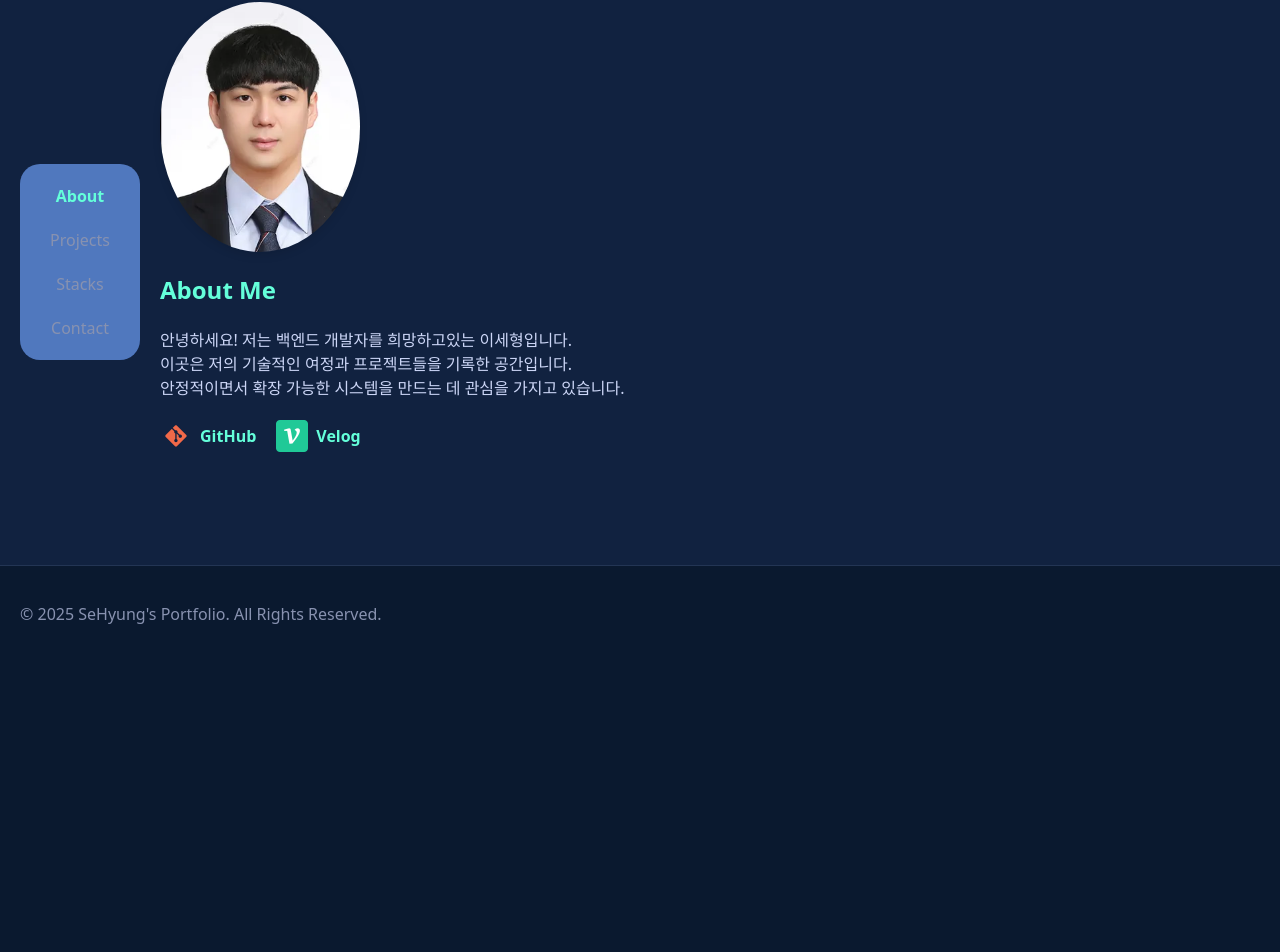
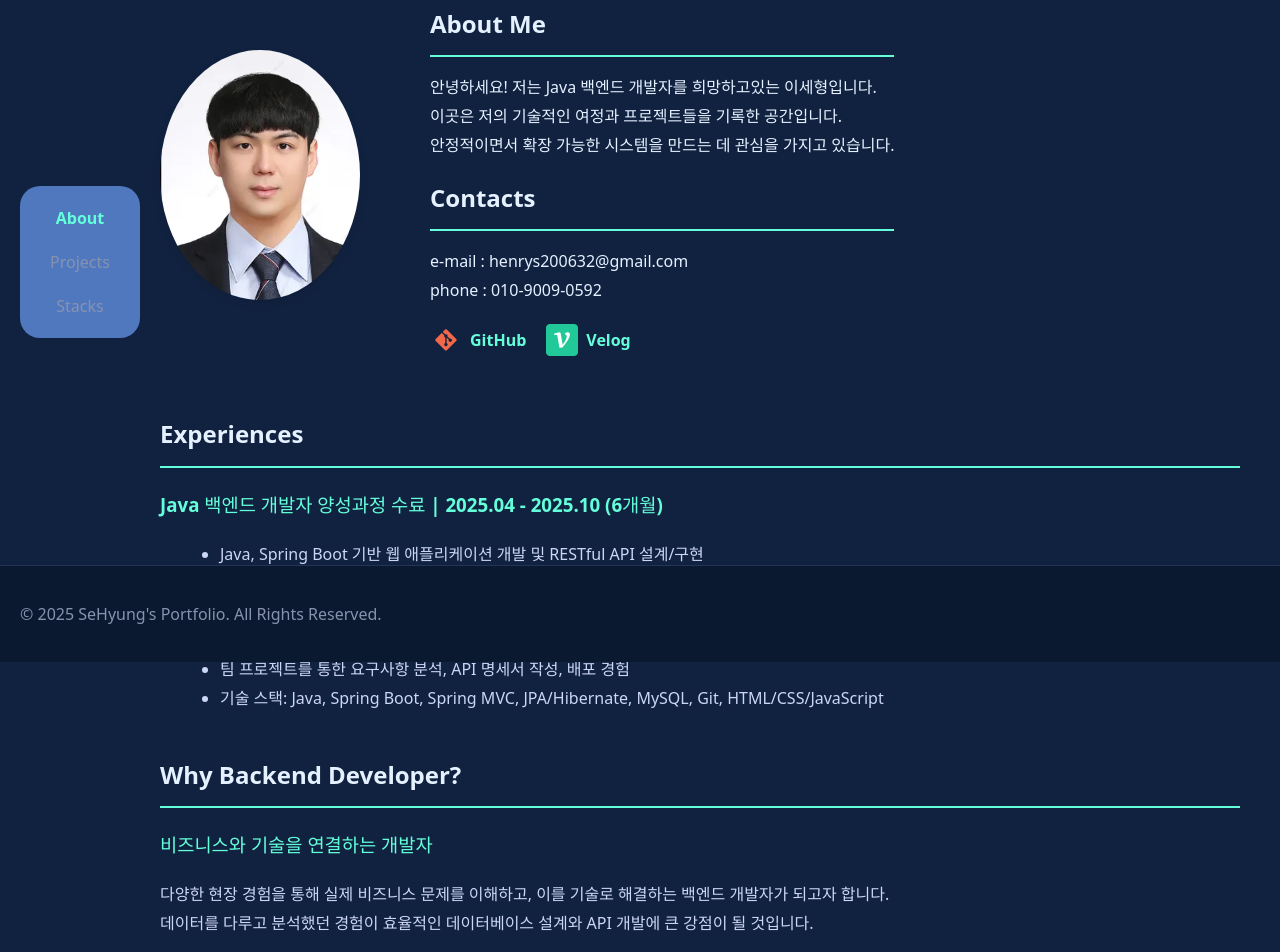
Before and after one commit to sh-Dang/portfolio, a React (Vite) app: page /portfolio/about in a window 1280 px wide. Shown: the part 138-1090 px from the top of the page. Before the commit the page ends 800 px from the top, so only its background shows below. Built offline with nearby package versions, Linux system fonts and the light colour scheme.

Commit message:
experiences 및 자기pr  텍스트 추가 contact 컴포넌트 삭제

```diff
--- a/src/App.jsx
+++ b/src/App.jsx
@@ -6,7 +6,6 @@ import Header from './components/Header';
 import About from './pages/About';
 import Projects from './pages/Projects';
 import Skills from './pages/Skills';
-import Contact from './pages/Contact';
 import Footer from './components/Footer';
 import './App.css';
 
@@ -26,7 +25,6 @@ function App() {
                 <Route path="/about" element={<About />} />
                 <Route path="/projects" element={<Projects />} />
                 <Route path="/skills" element={<Skills />} />
-                <Route path="/contact" element={<Contact />} />
               </Routes>
             </AnimatePresence>
           </main>
--- a/src/components/Sidebar.jsx
+++ b/src/components/Sidebar.jsx
@@ -9,7 +9,6 @@ const Sidebar = () => {
         <NavLink to="/about" className={({ isActive }) => isActive ? "active" : ""}>About</NavLink>
         <NavLink to="/projects" className={({ isActive }) => isActive ? "active" : ""}>Projects</NavLink>
         <NavLink to="/skills" className={({ isActive }) => isActive ? "active" : ""}>Stacks</NavLink>
-        <NavLink to="/contact" className={({ isActive }) => isActive ? "active" : ""}>Contact</NavLink>
       </nav>
     </div>
   );
--- a/src/pages/About.css
+++ b/src/pages/About.css
@@ -1,21 +1,41 @@
 .section {
   padding: 20px;
+  line-height: 1.8;
+}
+
+.about-me-container{
+  display: flex;
+  align-items: flex-start;
 }
 
 .profile-photo {
-  display: block;
-  margin: 0 0 20px 0; /* Left-align the image */
   max-width: 200px;
   height: auto;
-  border-radius: 50%; /* Optional: for a circular image */
-  box-shadow: 0 4px 8px rgba(0, 0, 0, 0.1); /* Optional: for a subtle shadow */
+  border-radius: 50%;
+  box-shadow: 0 4px 8px rgba(0, 0, 0, 0.1);
+  margin-right: 20px;
+  margin-top: 3rem;
+}
+
+.about-me-container .about-me-text h2 {
+  color: #e6f1ff;
+  border-bottom: none;
+  padding-bottom: 10px;
+  margin-top: 0;
+  margin-bottom: 10px;
+  border-bottom: 2px solid #64ffda;
+}
+
+.about-me-text {
+  color: #e6f1ff;
+  margin-left: 50px;
 }
 
 .social-links {
   display: flex;
   gap: 20px;
   margin-top: 20px;
-  justify-content: flex-start; /* Align to the left */
+  justify-content: flex-start;
 }
 
 .social-link {
@@ -36,3 +56,25 @@
   height: 32px;
   margin-right: 8px;
 }
+
+.section .section-content h2 {
+    border-bottom: 2px solid #64ffda;
+    padding-bottom: 10px;
+    margin-top: 40px;
+    margin-bottom: 20px;
+    color: #e6f1ff;
+}
+
+.section-content h3 {
+    color: #64ffda;
+    margin-top: 20px;
+}
+
+.experience-item ul {
+    list-style-type: disc;
+    margin-left: 20px;
+}
+
+.why-backend-item {
+    margin-bottom: 20px;
+}
--- a/src/pages/About.jsx
+++ b/src/pages/About.jsx
@@ -33,13 +33,21 @@ const About = () => {
       transition={pageTransition}
       className="section"
     >
+      <div className="about-me-container">
         <img src={`${import.meta.env.BASE_URL}leesphoto.png`} alt="이세형 사진" className="profile-photo" />
+
+        <div className="about-me-text">
           <h2>About Me</h2>
           <p>
-        안녕하세요! 저는 백엔드 개발자를 희망하고있는 이세형입니다.<br></br>
+            안녕하세요! 저는 Java 백엔드 개발자를 희망하고있는 이세형입니다.<br></br>
             이곳은 저의 기술적인 여정과 프로젝트들을 기록한 공간입니다.<br></br>
             안정적이면서 확장 가능한 시스템을 만드는 데 관심을 가지고 있습니다.
           </p>
+          <h2>Contacts</h2>
+          <p>
+            e-mail : henrys200632@gmail.com<br></br>
+            phone : 010-9009-0592
+
       <div className="social-links">
         <a href="https://github.com/sh-Dang" target="_blank" rel="noopener noreferrer" className="social-link">
           <img src={`${import.meta.env.BASE_URL}gitlogo.png`} alt="GitHub" className="social-icon" />
@@ -50,6 +58,50 @@ const About = () => {
           <span>Velog</span>
         </a>
       </div>
+
+          </p>
+        </div>
+      </div>
+
+      <div className="section-content">
+        <h2>Experiences</h2>
+        <div className="experience-item">
+          <h3>Java 백엔드 개발자 양성과정 수료 | 2025.04 - 2025.10 (6개월)</h3>
+          <ul>
+            <li>Java, Spring Boot 기반 웹 애플리케이션 개발 및 RESTful API 설계/구현</li>
+            <li>MySQL을 활용한 데이터베이스 설계, 쿼리 최적화 및 트랜잭션 관리</li>
+            <li>Git을 통한 버전 관리 및 협업 개발 프로세스 경험</li>
+            <li>MVC 패턴을 적용한 유지보수 가능한 코드 작성</li>
+            <li>팀 프로젝트를 통한 요구사항 분석, API 명세서 작성, 배포 경험</li>
+            <li><strong>기술 스택</strong>: Java, Spring Boot, Spring MVC, JPA/Hibernate, MySQL, Git, HTML/CSS/JavaScript</li>
+          </ul>
+        </div>
+
+        <h2>Why Backend Developer?</h2>
+        <div className="why-backend-item">
+          <h3>비즈니스와 기술을 연결하는 개발자</h3>
+          <p>
+            다양한 현장 경험을 통해 실제 비즈니스 문제를 이해하고, 이를 기술로 해결하는 백엔드 개발자가 되고자 합니다.<br />
+            데이터를 다루고 분석했던 경험이 효율적인 데이터베이스 설계와 API 개발에 큰 강점이 될 것입니다.
+          </p>
+        </div>
+        <div className="why-backend-item">
+          <h3>검증된 꾸준함과 책임감</h3>
+          <p>
+            초·중·고 12년 개근으로 입증된 성실함과 일관성<br />
+            장기적인 목표를 위해 끈기 있게 학습하고 성장하는 자세<br />
+            맡은 코드와 시스템에 대한 책임감 있는 관리 및 유지보수 의지
+          </p>
+        </div>
+        <div className="why-backend-item">
+          <h3>빠른 학습 능력과 문제 해결 마인드</h3>
+          <p>
+            새로운 기술 습득에 대한 적극적인 태도<br />
+            다양한 실무 경험을 통해 길러진 상황 대처 능력과 문제 해결 능력<br />
+            사용자 관점에서 생각하고 최적의 솔루션을 찾는 개발자
+          </p>
+        </div>
+      </div>
     </motion.div>
   );
 };
--- a/src/pages/Contact.css
+++ /dev/null
@@ -1,3 +0,0 @@
-.section {
-  padding: 20px;
-}
--- a/src/pages/Contact.jsx
+++ /dev/null
@@ -1,48 +0,0 @@
-import React from 'react';
-import { motion } from 'framer-motion';
-import './Contact.css';
-
-const pageVariants = {
-  initial: {
-    opacity: 0,
-    y: '-100vh',
-  },
-  in: {
-    opacity: 1,
-    y: 0,
-  },
-  out: {
-    opacity: 0,
-    y: '100vh',
-  },
-};
-
-const pageTransition = {
-  type: 'tween',
-  ease: 'easeInOut',
-  duration: 0.5,
-};
-
-const Contact = () => {
-  return (
-    <motion.div
-      initial="initial"
-      animate="in"
-      exit="out"
-      variants={pageVariants}
-      transition={pageTransition}
-      className="section"
-    >
-      <h2>Contact</h2>
-      <p>
-        아래 연락처로 편하게 연락주세요.
-      </p>
-      <ul>
-        <li>Email: henrys200632@gmail.com</li>
-        <li>GitHub: https://github.com/sh-Dang</li>
-      </ul>
-    </motion.div>
-  );
-};
-
-export default Contact;
--- a/src/pages/Projects.css
+++ b/src/pages/Projects.css
@@ -1,3 +1,8 @@
+h2{
+  color: #e6f1ff;
+  border-bottom: #64ffda 2px solid;
+}
+
 .section {
   padding: 20px;
 }
--- a/src/pages/Projects.jsx
+++ b/src/pages/Projects.jsx
@@ -25,11 +25,11 @@ const pageTransition = {
 
 const projects = [
   {
-    title: 'Shinlogis-WMS',
-    description: 'Java의 swing을 사용하여 만든 창고관리 시스템입니다.',
-    detailedDescription: '이 프로젝트는 CRUD에 대한 기본 감각을 익히기 위해 WMS(Warehouse Management System)의 핵심 기능을 구현한 데스크톱 애플리케이션입니다. 입고, 출고, 재고 관리 및 보고서 생성 기능을 포함하고 있습니다. Java Swing을 사용하여 GUI를 구축했으며, JDBC를 통해 데이터베이스와 연동됩니다.',
-    imageUrl: `${import.meta.env.BASE_URL}shinlogis.png`,
-    githubUrl: 'https://github.com/zero5ive/Shinlogis-WMS',
+    title: 'Tabletopia',
+    description: 'Spring Boot를 사용하여 만든 실시간 레스토랑 예약 서비스 입니다.',
+    detailedDescription: '실시간 예약 기능 구현을 위해 WebSocket을 활용했으며, 점주와 고객 간의 양방향 통신을 지원합니다. Spring Boot, Spring Security, JPA, QueryDSL을 사용하여 백엔드를 구축했고, Redis를 이용해 예약 가능 시간 등 빠른 조회가 필요한 데이터를 캐싱 처리했습니다. 프론트엔드는 React와 함께 Tailwind CSS를 사용해 구현되었습니다.',
+    imageUrl: `${import.meta.env.BASE_URL}TableTopia.png`,
+    githubUrl: 'https://github.com/zero5ive/Tabletopia',
   },
   {
     title: 'Peach-Store',
@@ -39,11 +39,11 @@ const projects = [
     githubUrl: 'https://github.com/zero5ive/Peach-Store',
   },
   {
-    title: 'Tabletopia',
-    description: 'Spring Boot를 사용하여 만든 실시간 레스토랑 예약 서비스 입니다.',
-    detailedDescription: '실시간 예약 기능 구현을 위해 WebSocket을 활용했으며, 점주와 고객 간의 양방향 통신을 지원합니다. Spring Boot, Spring Security, JPA, QueryDSL을 사용하여 백엔드를 구축했고, Redis를 이용해 예약 가능 시간 등 빠른 조회가 필요한 데이터를 캐싱 처리했습니다. 프론트엔드는 React와 함께 Tailwind CSS를 사용해 구현되었습니다.',
-    imageUrl: `${import.meta.env.BASE_URL}TableTopia.png`,
-    githubUrl: 'https://github.com/zero5ive/Tabletopia',
+    title: 'Shinlogis-WMS',
+    description: 'Java의 swing을 사용하여 만든 창고관리 시스템입니다.',
+    detailedDescription: '이 프로젝트는 CRUD에 대한 기본 감각을 익히기 위해 WMS(Warehouse Management System)의 핵심 기능을 구현한 데스크톱 애플리케이션입니다. 입고, 출고, 재고 관리 및 보고서 생성 기능을 포함하고 있습니다. Java Swing을 사용하여 GUI를 구축했으며, JDBC를 통해 데이터베이스와 연동됩니다.',
+    imageUrl: `${import.meta.env.BASE_URL}shinlogis.png`,
+    githubUrl: 'https://github.com/zero5ive/Shinlogis-WMS',
   },
 ];
 
--- a/src/pages/Skills.jsx
+++ b/src/pages/Skills.jsx
@@ -70,7 +70,6 @@ const Skills = () => {
       transition={pageTransition}
       className="section"
     >
-      <h2>Tech Stacks</h2>
       <div className="category-grid">
         {skillCategories.map((category, index) => (
           <div key={index} className="skill-category">
```
Lines whose indentation alone changed are shown as unchanged.
